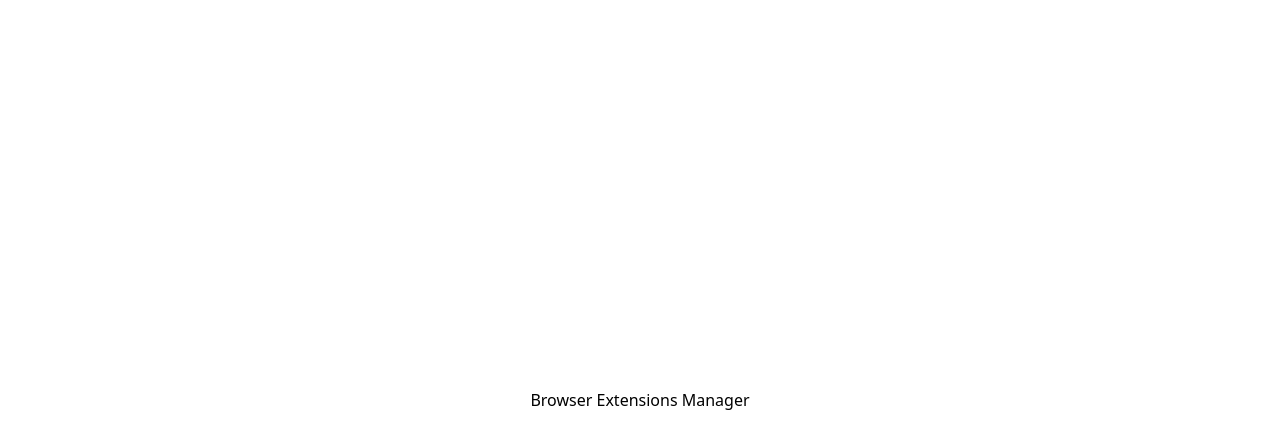
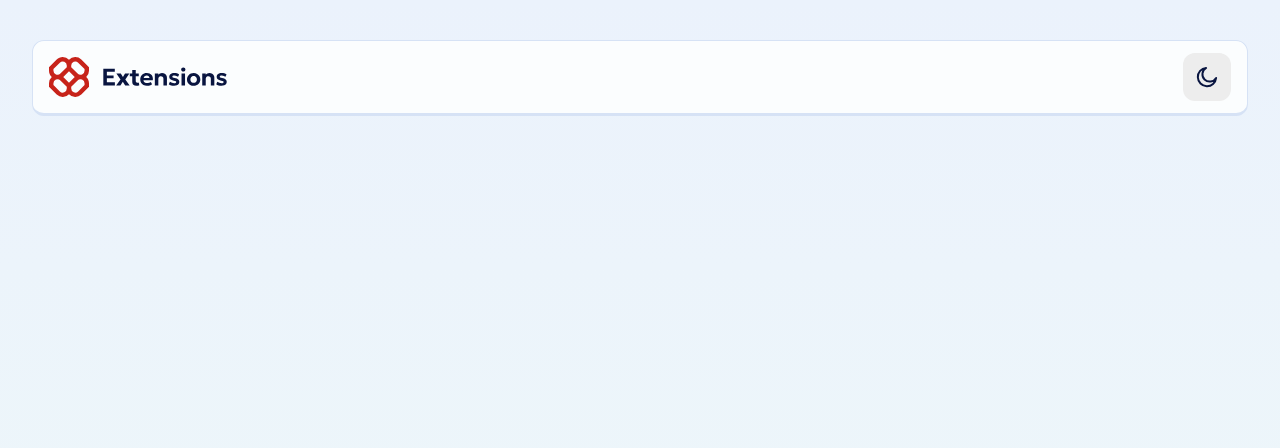
Before and after one commit to kerekiwere/browser-extensions-manager, a React (Vite) app: page / in a window 1280 px wide. Shown: the top 448 px of the page. Built offline with nearby package versions, Linux system fonts and the light colour scheme.

Commit message:
Create Header & Toggle

```diff
--- a/index.html
+++ b/index.html
@@ -6,7 +6,9 @@
     <meta name="viewport" content="width=device-width, initial-scale=1.0" />
     <title>Browser Extensions Manager</title>
   </head>
-  <body>
+  <body
+    class="dark:text-neutral-0 min-h-screen bg-(image:--gradient-light) text-neutral-900 dark:bg-(image:--gradient-dark)"
+  >
     <div id="root"></div>
     <script type="module" src="/src/main.jsx"></script>
   </body>
--- a/src/App.jsx
+++ b/src/App.jsx
@@ -1,8 +1,10 @@
+import Header from "./sections/Header";
+
 function App() {
   return (
-    <main className="grid h-screen place-items-center">
-      <h1>Browser Extensions Manager</h1>
-    </main>
+    <>
+      <Header />
+    </>
   );
 }
 
--- /dev/null
+++ b/src/components/ThemeToggle.jsx
@@ -0,0 +1,26 @@
+import React, { useEffect, useState } from "react";
+import moon from "../assets/images/icon-moon.svg";
+import sun from "../assets/images/icon-sun.svg";
+
+export default function ThemeToggle() {
+  const [theme, setTheme] = useState(localStorage.getItem("theme") || "light");
+
+  function toggleTheme() {
+    setTheme((prevTheme) => (prevTheme === "light" ? "dark" : "light"));
+  }
+
+  useEffect(() => {
+    document.body.setAttribute("data-theme", theme);
+    localStorage.setItem("theme", theme);
+  }, [theme]);
+
+  return (
+    <button
+      className="grid aspect-square w-12 cursor-pointer place-items-center rounded-xl bg-neutral-100 dark:bg-neutral-700"
+      onClick={toggleTheme}
+    >
+      <img src={moon} alt="Moon icon" className="block dark:hidden" />
+      <img src={sun} alt="Sun icon" className="hidden dark:block" />
+    </button>
+  );
+}
--- a/src/index.css
+++ b/src/index.css
@@ -2,6 +2,7 @@
 @import "@fontsource/noto-sans/400.css";
 @import "@fontsource/noto-sans/500.css";
 @import "@fontsource/noto-sans/700.css";
+@custom-variant dark (&:where([data-theme=dark], [data-theme=dark] *));
 
 @theme {
   /* Typography */
@@ -32,5 +33,5 @@
 
 @utility container {
   margin-inline: auto;
-  padding-inline: 2rem;
+  @apply p-4 md:p-8;
 }
--- /dev/null
+++ b/src/sections/Header.jsx
@@ -0,0 +1,16 @@
+import React from "react";
+import logoDark from "../assets/images/logo-dark.svg";
+import logoLight from "../assets/images/logo-light.svg";
+import ThemeToggle from "../components/ThemeToggle";
+
+export default function Header() {
+  return (
+    <header className="container py-5 md:py-10">
+      <div className="bg-neutral-0 flex justify-between rounded-xl border border-b-3 border-neutral-200 px-3 py-2 md:px-4 md:py-3 dark:border-neutral-900 dark:bg-neutral-800">
+        <img src={logoDark} alt="Logo image" className="block dark:hidden" />
+        <img src={logoLight} alt="Logo image" className="hidden dark:block" />
+        <ThemeToggle />
+      </div>
+    </header>
+  );
+}
```
Also changed, not shown: src/assets/images/logo-dark.svg (renamed from src/assets/images/logo.svg), src/assets/images/logo-light.svg (added).
